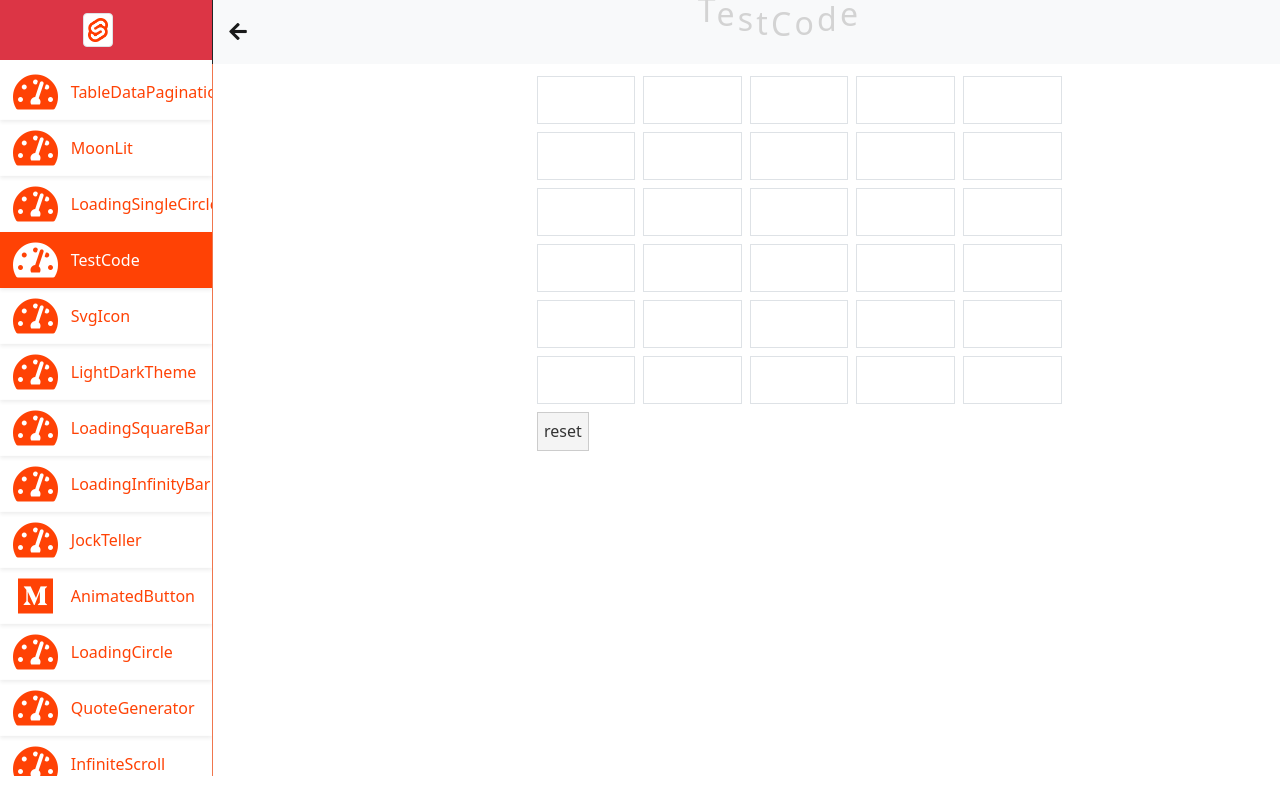
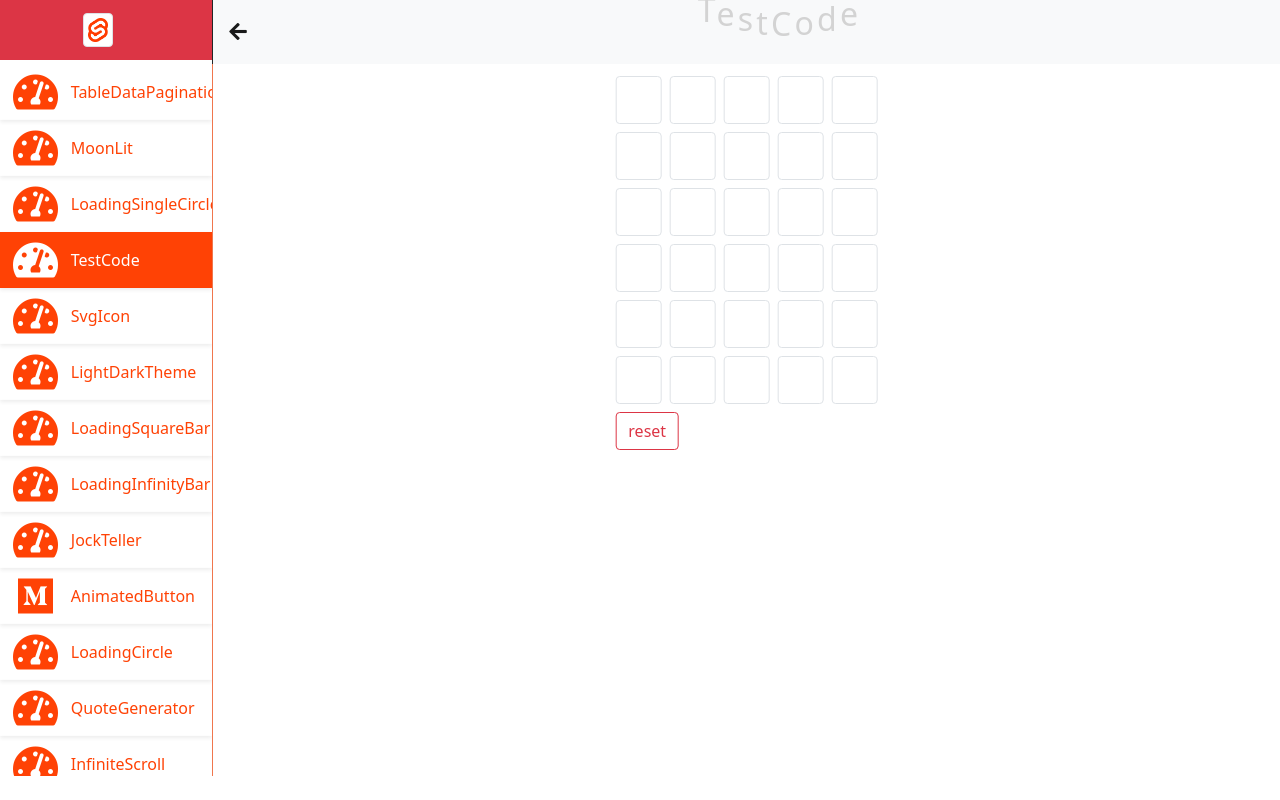
Before and after one commit to SultanCse/Svelte-Components, a Svelte app: page / in a window 1280 px wide. Built offline with nearby package versions, Linux system fonts and the light colour scheme; a web font is replaced by a local one.

Commit message:
Wordle responsive design

```diff
--- a/src/components/TestCode.svelte
+++ b/src/components/TestCode.svelte
@@ -3,24 +3,20 @@
   let rightWord = "light";
   const falseArray = ['a', 'b', 'c', 'd', 'e', 'f'];
 
-  let nextLine = 5;
+  let nextCount = 5;
   const wordHandeler = (event)=>{
-    if(word.length<nextLine && event.keyCode>=65 && event.keyCode<=90){
+    if(word.length<nextCount && event.keyCode>=65 && event.keyCode<=90){
       word = word + event.key
     }
     if(word.length != 0 && word.length % 5 == 0 && event.key == 'Enter'){
       checkWord();
-      nextLine = word.length + 5;
+      nextCount = word.length + 5;
     }
     if(event.key=='Backspace'){
       word = word.substring(0, word.length-1);
     }
-    if(word.length==5){
-      // count++;
-    }
   }
   let colors=[];
-  // let i = 0;
   const checkWord = ()=>{
     colors = [];
        for(let i = 0; i<word.length; i++){
@@ -32,20 +28,19 @@
           colors.push('red');
         }
        }
-      //  colors = colors;
        console.log(colors)
   }
 
 </script>
 
 <svelte:window on:keydown={event => wordHandeler(event)} />
-<div class="position-relative" style="left:30%;">
-  <div class="w-50 mt-2 position-absolute">
+<div class="position-relative">
+  <div class="w-25 mt-2 position-absolute left-50">
     <div class="row mb-1 row-cols-5 gx-2">
       {#each word as item, i}
         <div class="col my-1">
           <div
-            class="p-1 border h-2 w-100 d-flex justify-content-center"
+            class="p-1 border rounded h-2 w-100 d-flex justify-content-center"
             style="background-color: {colors[i]};"
           >
             {item}
@@ -54,28 +49,48 @@
       {/each}
     </div>
   </div>
-  <div class="w-50 mt-2 position-absolute">
+  <div class="w-25 mt-2 position-absolute left-50">
     <div class="row mb-1 row-cols-5 gx-2">
       {#each falseArray as item}
         <div class="col my-1">
-          <div class="p-1 border h-2 w-100 d-flex justify-content-center" />
+          <div
+            class="p-1 border rounded h-2 w-100 d-flex justify-content-center"
+          />
         </div>
         <div class="col my-1">
-          <div class="p-1 border h-2 w-100 d-flex justify-content-center" />
+          <div
+            class="p-1 border rounded h-2 w-100 d-flex justify-content-center"
+          />
         </div>
         <div class="col my-1">
-          <div class="p-1 border h-2 w-100 d-flex justify-content-center" />
+          <div
+            class="p-1 border rounded h-2 w-100 d-flex justify-content-center"
+          />
         </div>
         <div class="col my-1">
-          <div class="p-1 border h-2 w-100 d-flex justify-content-center" />
+          <div
+            class="p-1 border rounded h-2 w-100 d-flex justify-content-center"
+          />
         </div>
         <div class="col my-1">
-          <div class="p-1 border h-2 w-100 d-flex justify-content-center" />
+          <div
+            class="p-1 border rounded h-2 w-100 d-flex justify-content-center"
+          />
         </div>
       {/each}
     </div>
 
-    <button on:click={() => console.log('reset')}>reset</button>
+    <div
+      type="button"
+      class="btn btn-outline-danger"
+      on:click={() => {
+        word = '';
+        colors = [];
+        nextCount = 5;
+      }}
+    >
+      reset
+    </div>
   </div>
 </div>
 
@@ -83,13 +98,21 @@
   .h-2 {
     height: 3rem;
   }
-  .wrong {
-    background-color: red;
+  .left-50 {
+    left: 50%;
+    transform: translateX(-50%);
   }
-  .correct {
-    background-color: green;
+  @media (max-width: 1000px) {
+    .w-25 {
+      width: 50% !important;
+    }
   }
-  .positionWrong {
-    background-color: yellow;
+  @media (max-width: 500px) {
+    .w-25 {
+      width: 80% !important;
+    }
+    .left-50 {
+      left: 1%;
+    }
   }
 </style>
```
Also changed, not shown: public/build/bundle.css, public/build/bundle.js, 1 other file (tests, documents, lock files or other folders).
